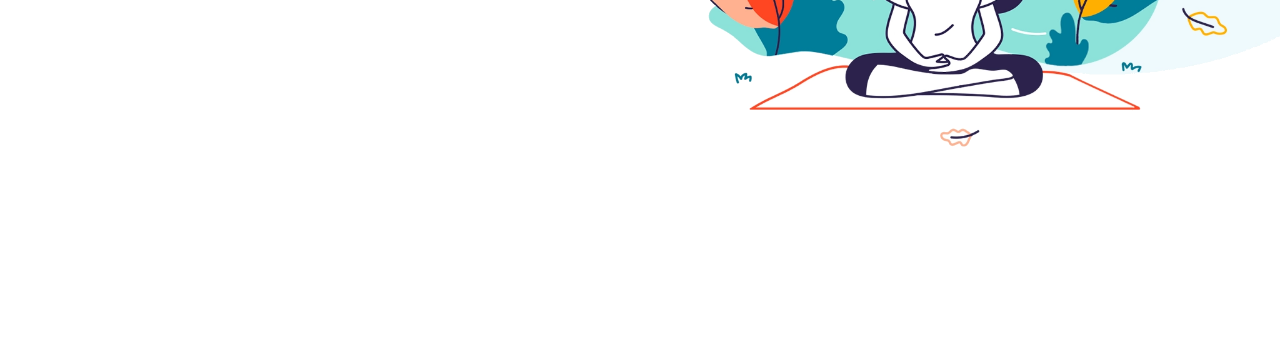
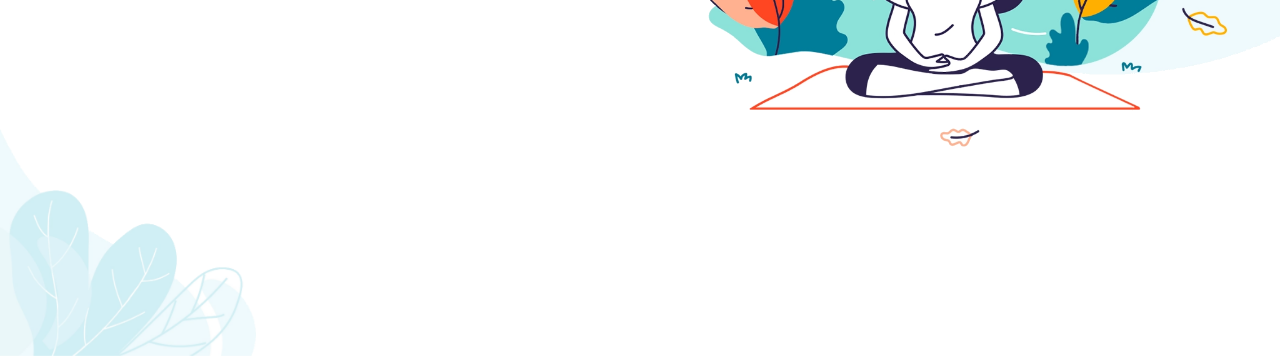
Before and after one commit to brokenfingers/5-yoga, a website: page index.html in a window 1280 px wide. Shown: the part 444-800 px from the top of the page. Drawn offline with Linux system fonts and the light colour scheme.

Commit message:
added bottom image

```diff
--- a/index.html
+++ b/index.html
@@ -39,6 +39,9 @@
         </div>
         <!-- <img src="#" alt="part of design"> -->
     </section>
+    <footer>
+        <img src="img/leftImage.png" alt="part of design">
+    </footer>
 
 </body>
 </html>
--- a/styles/main.css
+++ b/styles/main.css
@@ -111,3 +111,10 @@ div>img{
     margin-left: 150px;
     margin-bottom: 50px;
 }
+
+footer>img {
+    position: fixed;
+    bottom: 0;
+    width: 20%;
+    z-index: -1;
+}
```
